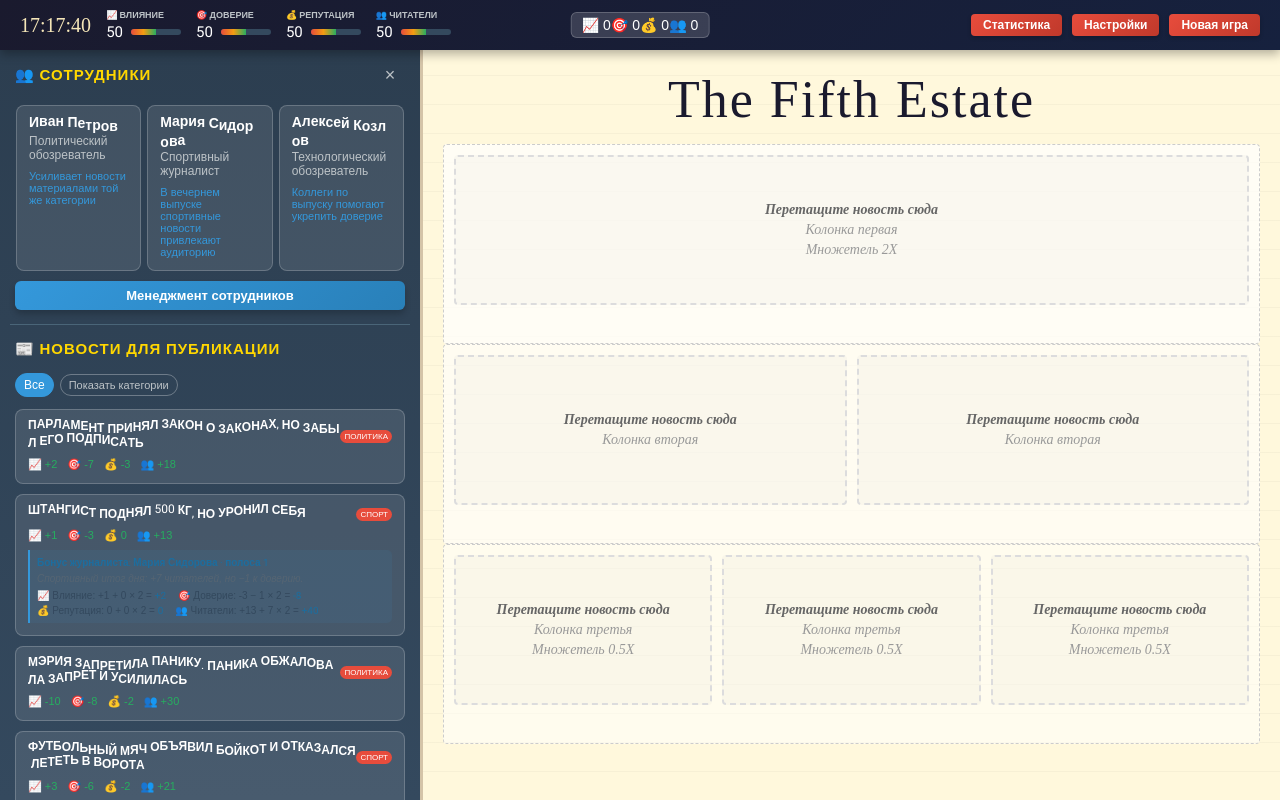
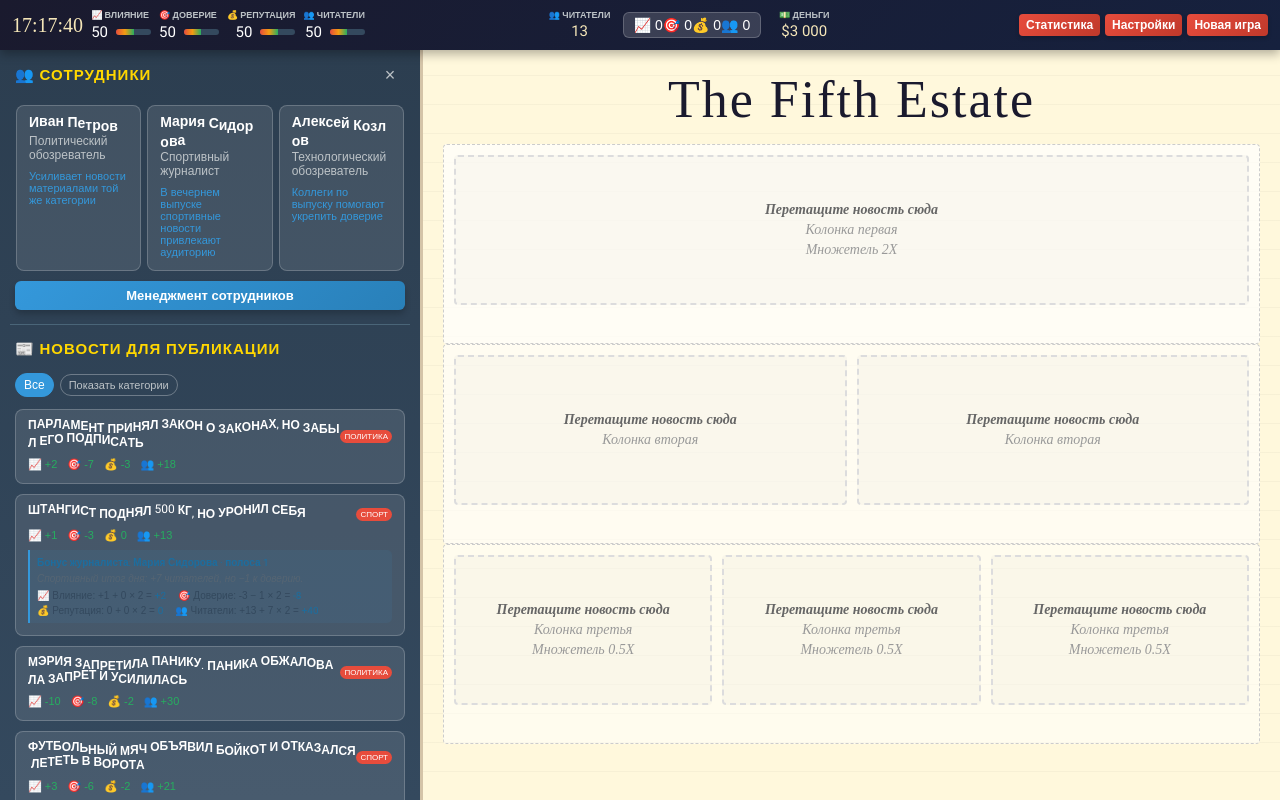
Before and after one commit to rvllvd/the_fifth_estate, a React (Vite) app: page / in a window 1280 px wide. Built offline with nearby package versions, Linux system fonts and the light colour scheme; a web font is replaced by a local one.

Commit message:
readers & money

```diff
--- a/src/App.tsx
+++ b/src/App.tsx
@@ -19,6 +19,8 @@ import SettingsModal from "./components/SettingsModal";
 import { getDefeatDescriptions } from "./constants/stats";
 import StatisticsModal from "./components/StatisticsModal";
 import { setSoundEffectsSettings } from "./utils/sounds";
+import { getEconomyDefeatDescriptions } from "./constants/economy";
+import { getCurrentPayroll, settleEconomy } from "./utils/economy";
 
 export default function App() {
   const [modalResult, setModalResult] = useState<Metrics | null>(null);
@@ -163,6 +165,10 @@ export default function App() {
     () => calculatePublicationResult(placedNews, journalists, gameState),
     [placedNews, journalists, gameState],
   );
+  const economyPreview = useMemo(
+    () => (canPublishNow ? settleEconomy(gameState, preview) : null),
+    [canPublishNow, gameState, preview],
+  );
 
   const handleNewGame = () => {
     if (window.confirm("Начать новую игру? Текущий прогресс будет потерян.")) {
@@ -275,6 +281,11 @@ export default function App() {
           gameTime={gameTime}
           onNewGame={handleNewGame}
           preview={preview}
+          readers={gameState.readers}
+          money={gameState.money}
+          readerChangePreview={economyPreview?.readerChange ?? null}
+          moneyChangePreview={economyPreview?.moneyChange ?? null}
+          payroll={getCurrentPayroll(journalists)}
           onOpenStatistics={() => setShowStatisticsModal(true)}
           onOpenSettings={openSettings}
         />
@@ -313,6 +324,7 @@ export default function App() {
       {showJournalistsModal && (
         <JournalistsModal
           staff={journalists}
+          money={gameState.money}
           available={AVAILABLE_JOURNALISTS}
           onHire={hireJournalist}
           onFire={fireJournalist}
@@ -355,7 +367,9 @@ export default function App() {
             credibility,
             reputation,
             readership,
-          })}
+          }).concat(
+            getEconomyDefeatDescriptions(gameState.readers, gameState.money),
+          )}
           onClose={() => setShowAlertModal(false)}
           onNewGame={handleNewGame}
         />
--- a/src/components/TopPanel.tsx
+++ b/src/components/TopPanel.tsx
@@ -1,6 +1,8 @@
 import Metric from "./Metric";
 import type { Metrics } from "../types";
 import { STAT_LABELS, STAT_ICONS } from "../constants/stats";
+import { MONEY_PER_READER_PER_TURN } from "../constants/economy";
+import { formatMoney } from "../utils/economy";
 
 const GAME_TIME_FORMATTER = new Intl.DateTimeFormat("ru-RU", {
   hour: "2-digit",
@@ -15,6 +17,11 @@ interface Props {
   gameTime: number;
   onNewGame: () => void;
   preview: Metrics;
+  readers: number;
+  money: number;
+  readerChangePreview: number | null;
+  moneyChangePreview: number | null;
+  payroll: number;
   onOpenStatistics: () => void;
   onOpenSettings: () => void;
 }
@@ -24,6 +31,11 @@ export default function TopPanel({
   gameTime,
   onNewGame,
   preview,
+  readers,
+  money,
+  readerChangePreview,
+  moneyChangePreview,
+  payroll,
   onOpenStatistics,
   onOpenSettings,
 }: Props) {
@@ -55,6 +67,18 @@ export default function TopPanel({
         })}
       </div>
 
+      <div className="top-panel-economy">
+        <div className="resource-display" id="readers-display">
+          <span className="resource-label">👥 Читатели</span>
+          <strong>{formatMoney(readers)}</strong>
+          {readerChangePreview !== null && readerChangePreview !== 0 && (
+            <span className={readerChangePreview > 0 ? "positive" : "negative"}>
+              {readerChangePreview > 0 ? "+" : ""}
+              {formatMoney(readerChangePreview)} после выпуска
+            </span>
+          )}
+        </div>
+
         <div id="metrics-preview">
           {hasPreview && (
             <div className="preview-line">
@@ -72,6 +96,22 @@ export default function TopPanel({
               })}
             </div>
           )}
+        </div>
+
+        <div className="resource-display" id="money-display">
+          <span className="resource-label">💵 Деньги</span>
+          <strong>${formatMoney(money)}</strong>
+          <span className="resource-flow">
+            +${formatMoney(readers * MONEY_PER_READER_PER_TURN)} доход · −$
+            {formatMoney(payroll)} зарплата / час
+          </span>
+          {moneyChangePreview !== null && moneyChangePreview !== 0 && (
+            <span className={moneyChangePreview > 0 ? "positive" : "negative"}>
+              {moneyChangePreview > 0 ? "+" : ""}${formatMoney(moneyChangePreview)}{" "}
+              после выпуска
+            </span>
+          )}
+        </div>
       </div>
 
       <div className="top-panel-actions">
--- /dev/null
+++ b/src/constants/economy.ts
@@ -0,0 +1,33 @@
+export const INITIAL_READERS = 13;
+export const INITIAL_MONEY = 3000;
+export const MONEY_PER_READER_PER_TURN = 2;
+
+export const AUDIENCE_CHANGE_WEIGHTS = {
+  readershipEffect: 0.55,
+  influenceEffect: 0.12,
+  credibilityEffect: 0.2,
+  reputationEffect: 0.13,
+  qualityEffect: 8,
+  readershipLevelEffect: 0.04,
+  influenceQuality: 0.2,
+  credibilityQuality: 0.45,
+  reputationQuality: 0.35,
+} as const;
+
+export function getEconomyDefeatDescriptions(
+  readers: number,
+  money: number,
+): string[] {
+  const descriptions: string[] = [];
+  if (readers <= 0) {
+    descriptions.push(
+      "У газеты не осталось читателей. Даже бесплатные экземпляры теперь используют как подставки.",
+    );
+  }
+  if (money <= 0) {
+    descriptions.push(
+      "Редакционный счёт пуст. Похоже, следующую статью придётся писать на обороте счёта за аренду.",
+    );
+  }
+  return descriptions;
+}
--- a/src/store/gameStore.ts
+++ b/src/store/gameStore.ts
@@ -21,6 +21,7 @@ import {
   isVictory,
 } from "../utils/game";
 import { playSound } from "../utils/sounds";
+import { settleEconomy } from "../utils/economy";
 
 interface GameStore extends GameState {
   // новости
@@ -33,7 +34,7 @@ interface GameStore extends GameState {
   clearNewspaper: () => void;
 
   // журналисты
-  hireJournalist: (j: Journalist) => void;
+  hireJournalist: (j: Journalist) => boolean;
   fireJournalist: (id: string) => void;
   updateView: () => void;
 
@@ -126,8 +127,17 @@ export const useGameStore = create<GameStore>((set, get) => ({
   },
 
   // ── журналисты ──
-  hireJournalist: (j) =>
-    set((prev) => ({ journalists: [...prev.journalists, j] })),
+  hireJournalist: (j) => {
+    const state = get();
+    if (
+      state.money < j.cost ||
+      state.journalists.some((journalist) => journalist.id === j.id)
+    ) {
+      return false;
+    }
+    set((prev) => ({ journalists: [...prev.journalists, { ...j }] }));
+    return true;
+  },
 
   fireJournalist: (id) =>
     set((prev) => ({
@@ -180,8 +190,13 @@ export const useGameStore = create<GameStore>((set, get) => ({
       state.gameTime + Math.max(0, now - state.gameTimeUpdatedAt);
     const publicationDuration =
       (50 + Math.floor(Math.random() * 31)) * 60_000;
+    const updatedState = applyPublication(state, result);
+    const economy = settleEconomy(state, result);
     set({
-      ...applyPublication(state, result),
+      ...updatedState,
+      readers: economy.readers,
+      money: economy.money,
+      journalists: economy.journalists,
       gameTime: currentGameTime + publicationDuration,
       gameTimeUpdatedAt: now,
     });
@@ -206,13 +221,22 @@ export const useGameStore = create<GameStore>((set, get) => ({
   reset: () => set(getInitialState),
 
   isGameOver: () => {
-    const { influence, credibility, reputation: reputation, readership } = get();
-    let res = false;
-    [influence, credibility, reputation, readership].forEach((v) => {
-      if (v <= 0) return (res = true);
-    });
-
-    return res;
+    const {
+      influence,
+      credibility,
+      reputation,
+      readership,
+      readers,
+      money,
+      turn,
+      maxTurns,
+    } = get();
+    return (
+      readers <= 0 ||
+      money <= 0 ||
+      turn > maxTurns ||
+      [influence, credibility, reputation, readership].some((value) => value <= 0)
+    );
   },
 }));
 
--- a/src/styles/top-panel.scss
+++ b/src/styles/top-panel.scss
@@ -55,6 +55,56 @@
   flex: 0 0 auto;
 }
 
+.resource-display {
+  display: flex;
+  flex: 0 1 auto;
+  flex-direction: column;
+  gap: 2px;
+  min-width: 92px;
+  color: #f5e6b8;
+  font-size: 11px;
+  line-height: 1.15;
+  text-align: center;
+  white-space: nowrap;
+}
+
+.resource-label {
+  color: #bdc3c7;
+  font-size: 9px;
+  font-weight: bold;
+  text-transform: uppercase;
+}
+
+.resource-display strong {
+  font-size: 15px;
+  font-variant-numeric: tabular-nums;
+}
+
+.resource-flow {
+  color: #bdc3c7;
+  font-size: 9px;
+}
+
+.resource-display .positive {
+  color: #2ecc71;
+  font-weight: 700;
+}
+
+.resource-display .negative {
+  color: #ff6b6b;
+  font-weight: 700;
+}
+
+.top-panel-economy {
+  display: flex;
+  flex: 0 1 auto;
+  align-items: center;
+  justify-content: center;
+  gap: 10px;
+  margin: 0 auto;
+  z-index: 2;
+}
+
 .metric {
   display: flex;
   flex-direction: column;
@@ -93,7 +143,6 @@
 .top-panel-actions {
   display: flex;
   gap: 10px;
-  margin-left: auto;
   z-index: 3;
 }
 
@@ -117,10 +166,8 @@
 
 /* Индикатор показателей — по центру панели */
 #metrics-preview {
-  position: absolute;
-  left: 50%;
-  top: 50%;
-  transform: translate(-50%, -50%);
+  position: static;
+  transform: none;
   background: rgba(255, 255, 255, 0.15);
   border: 1px solid rgba(255, 255, 255, 0.2);
   border-radius: 6px;
@@ -131,6 +178,45 @@
   font-size: 14px;
   z-index: 2;
   pointer-events: none;
+}
+
+@media (max-width: 1350px) {
+  #top-panel {
+    gap: 8px;
+    padding-inline: 12px;
+  }
+
+  .metrics {
+    gap: 8px;
+  }
+
+  .metric {
+    min-width: 56px;
+  }
+
+  .progress-bar {
+    width: 35px;
+  }
+
+  .top-panel-economy {
+    gap: 5px;
+  }
+
+  .resource-display {
+    min-width: 76px;
+  }
+
+  .resource-flow {
+    display: none;
+  }
+
+  .top-panel-actions {
+    gap: 5px;
+  }
+
+  .top-panel-actions .right-btn {
+    padding-inline: 7px;
+  }
 }
 
 .metrics-preview-title {
--- a/src/types.ts
+++ b/src/types.ts
@@ -86,6 +86,7 @@ export interface PublicationLogEntry {
 }
 
 export interface GameState extends Stats {
+  economyVersion?: number;
   // Игровой процесс
   turn: number;
   maxTurns: number;
--- /dev/null
+++ b/src/utils/economy.ts
@@ -0,0 +1,93 @@
+import { AUDIENCE_CHANGE_WEIGHTS, MONEY_PER_READER_PER_TURN } from "../constants/economy";
+import type { GameState, Journalist, Metrics } from "../types";
+import { clampMetric } from "./game";
+
+export function formatMoney(value: number): string {
+  return new Intl.NumberFormat("ru-RU", {
+    maximumFractionDigits: 0,
+  }).format(Math.round(value));
+}
+
+export interface EconomySettlement {
+  readers: number;
+  money: number;
+  readerChange: number;
+  moneyChange: number;
+  income: number;
+  payroll: number;
+  journalists: Journalist[];
+  dismissedJournalists: Journalist[];
+}
+
+export function calculateReaderChange(
+  currentMetrics: Metrics,
+  result: Metrics,
+): number {
+  const finalMetrics = {
+    influence: clampMetric(currentMetrics.influence + result.influence),
+    credibility: clampMetric(currentMetrics.credibility + result.credibility),
+    reputation: clampMetric(currentMetrics.reputation + result.reputation),
+    readership: clampMetric(currentMetrics.readership + result.readership),
+  };
+  const weights = AUDIENCE_CHANGE_WEIGHTS;
+  const editorialQuality =
+    (finalMetrics.influence * weights.influenceQuality +
+      finalMetrics.credibility * weights.credibilityQuality +
+      finalMetrics.reputation * weights.reputationQuality) /
+    100;
+  // Strong readership helps most, but weak editorial credibility can still cause audience loss.
+  const change =
+    result.readership * weights.readershipEffect +
+    result.influence * weights.influenceEffect +
+    result.credibility * weights.credibilityEffect +
+    result.reputation * weights.reputationEffect +
+    (editorialQuality - 0.5) * weights.qualityEffect +
+    (finalMetrics.readership - 50) * weights.readershipLevelEffect;
+
+  return Math.round(change);
+}
+
+export function settleEconomy(
+  state: GameState,
+  result: Metrics,
+): EconomySettlement {
+  const projectedReaderChange = calculateReaderChange(state, result);
+  const readers = Math.max(0, state.readers + projectedReaderChange);
+  const readerChange = readers - state.readers;
+  const income = readers * MONEY_PER_READER_PER_TURN;
+  const workingJournalists = [...state.journalists];
+  let payroll = workingJournalists.reduce(
+    (total, journalist) => total + journalist.cost,
+    0,
+  );
+  const availableMoney = state.money + income;
+  const dismissedJournalists: Journalist[] = [];
+
+  while (payroll > availableMoney && workingJournalists.length > 0) {
+    const mostExpensiveIndex = workingJournalists.reduce(
+      (highestIndex, journalist, index, staff) =>
+        journalist.cost > staff[highestIndex].cost ? index : highestIndex,
+      0,
+    );
+    const [dismissed] = workingJournalists.splice(mostExpensiveIndex, 1);
+    payroll -= dismissed.cost;
+    dismissedJournalists.push(dismissed);
+  }
+
+  const moneyChange = income - payroll;
+
+  return {
+    readers,
+    money: Math.max(0, state.money + moneyChange),
+    readerChange,
+    moneyChange,
+    income,
+    payroll,
+    journalists: workingJournalists,
+    dismissedJournalists,
+  };
+}
+
+export function getCurrentPayroll(journalists: Journalist[]): number {
+  return journalists.reduce((total, journalist) => total + journalist.cost, 0);
+}
--- a/src/utils/game.ts
+++ b/src/utils/game.ts
@@ -186,7 +186,7 @@ export function isVictory(state: GameState): boolean {
 }
 
 export function isGameOver(state: GameState): boolean {
-  return state.turn > state.maxTurns;
+  return state.turn > state.maxTurns || state.readers <= 0 || state.money <= 0;
 }
 
 export function canPublish(state: GameState): boolean {
```
Also changed, not shown: src/components/JournalistsModal.tsx (+11 -4 lines), src/styles/themes/cyberpunk.scss (+13 -1 lines), src/styles/themes/dark.scss (+13 -0 lines), src/utils/storage.ts (+11 -2 lines). Lines whose indentation alone changed are shown as unchanged.
